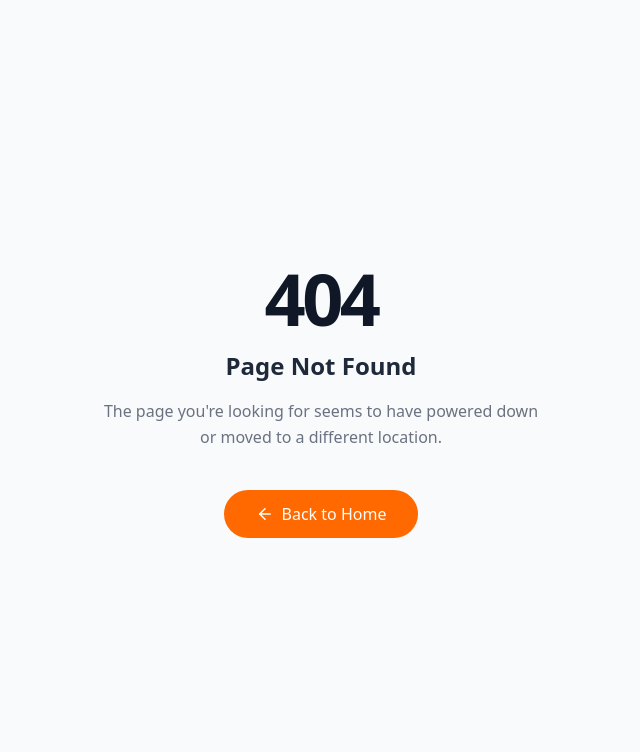
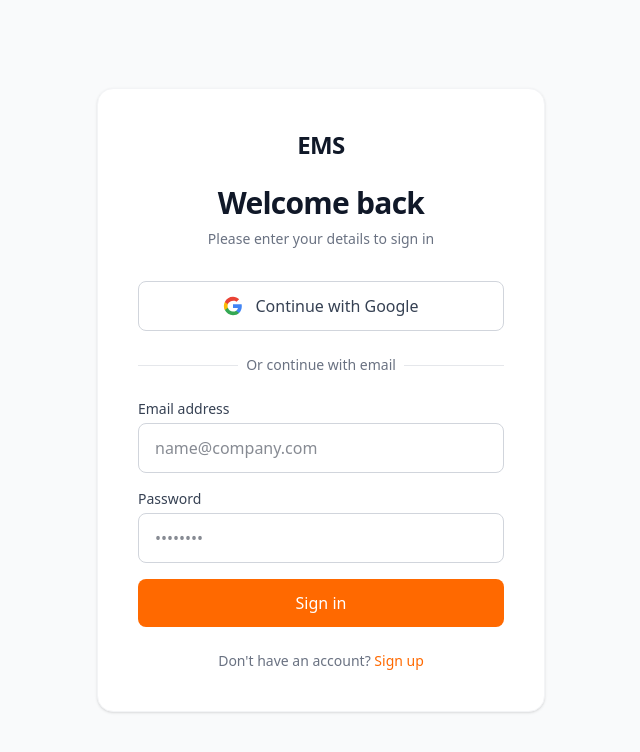
Before and after one commit to VimuthWickramasinghe/Energy-Monitoring-System, a Next.js app in the folder frontend/ems-webapp/: page /login in a window 1280 px wide. Before the commit this address had no page. Shown: the top 752 px of the page, without its empty margins (319-959 px from the left). Built offline with nearby package versions, Linux system fonts and the light colour scheme.

Commit message:
auth navigation

```diff
--- a/frontend/ems-webapp/src/app/auth/page.tsx
+++ b/frontend/ems-webapp/src/app/(auth)/login/page.tsx
@@ -78,6 +78,15 @@ export default function LoginPage() {
                             Sign in
                         </button>
                     </form>
+
+                    <div className="text-center">
+                        <p className="text-sm text-gray-500">
+                            Don't have an account?{" "}
+                            <Link href="/signup" className="text-orange-500 hover:text-orange-600 font-medium">
+                                Sign up
+                            </Link>
+                        </p>
+                    </div>
                 </div>
             </div>
         </div>
--- a/frontend/ems-webapp/src/app/auth/signup.tsx
+++ b/frontend/ems-webapp/src/app/(auth)/signup/page.tsx
@@ -55,7 +55,7 @@ export default function SignUpPage() {
                     <div className="text-center">
                         <p className="text-sm text-gray-500">
                             Already have an account?{" "}
-                            <Link href="/auth" className="text-orange-500 hover:text-orange-600 font-medium">
+                            <Link href="/login" className="text-orange-500 hover:text-orange-600 font-medium">
                                 Sign in
                             </Link>
                         </p>
--- /dev/null
+++ b/frontend/ems-webapp/src/app/[user]/layout.tsx
@@ -0,0 +1,7 @@
+export default function UserLayout({
+    children,
+}: {
+    children: React.ReactNode
+}) {
+    return <section>{children}</section>
+}
--- a/frontend/ems-webapp/src/app/page.tsx
+++ b/frontend/ems-webapp/src/app/page.tsx
@@ -10,7 +10,7 @@ export default function Home() {
           <div className="text-xl font-bold tracking-tight">EMS</div>
         </div>
         <div className="flex items-center gap-6">
-            <Link href="/auth" className="bg-orange-500 hover:bg-orange-600 text-white px-5 py-2 rounded-full text-sm font-medium transition-colors">
+          <Link href="/login" className="bg-orange-500 hover:bg-orange-600 text-white px-5 py-2 rounded-full text-sm font-medium transition-colors">
             Sign In
           </Link>
         </div>
@@ -21,7 +21,7 @@ export default function Home() {
         <section className="grid grid-cols-1 lg:grid-cols-2 gap-16 items-center mb-24">
           <div>
             <div className="flex items-center gap-2 text-orange-500 text-xs font-bold tracking-wider uppercase mb-6">
-              <svg xmlns="http://www.w3.org/2000/svg" width="12" height="12" viewBox="0 0 24 24" fill="currentColor" stroke="none"><path d="M13 2L3 14h9l-1 8 10-12h-9l1-8z"/></svg>
+              <svg xmlns="http://www.w3.org/2000/svg" width="12" height="12" viewBox="0 0 24 24" fill="currentColor" stroke="none"><path d="M13 2L3 14h9l-1 8 10-12h-9l1-8z" /></svg>
               Smart Energy Revolution
             </div>
             <h1 className="text-5xl lg:text-6xl font-bold tracking-tight text-gray-900 leading-[1.1] mb-6">
@@ -31,9 +31,9 @@ export default function Home() {
               Advanced energy management system that visualizes consumption patterns and optimizes your home or building performance with precision and intelligence.
             </p>
             <div className="flex items-center gap-4">
-              <Link href="/auth/signup" className="bg-orange-500 hover:bg-orange-600 text-white px-7 py-3 rounded-full font-medium inline-flex items-center gap-2 transition-all hover:gap-3">
+              <Link href="/login" className="bg-orange-500 hover:bg-orange-600 text-white px-7 py-3 rounded-full font-medium inline-flex items-center gap-2 transition-all hover:gap-3">
                 Get Started
-                <svg xmlns="http://www.w3.org/2000/svg" width="16" height="16" viewBox="0 0 24 24" fill="none" stroke="currentColor" strokeWidth="2" strokeLinecap="round" strokeLinejoin="round"><path d="M5 12h14"/><path d="m12 5 7 7-7 7"/></svg>
+                <svg xmlns="http://www.w3.org/2000/svg" width="16" height="16" viewBox="0 0 24 24" fill="none" stroke="currentColor" strokeWidth="2" strokeLinecap="round" strokeLinejoin="round"><path d="M5 12h14" /><path d="m12 5 7 7-7 7" /></svg>
               </Link>
               <button className="bg-white hover:bg-gray-50 text-gray-900 border border-gray-200 px-7 py-3 rounded-full font-medium transition-colors">
                 View Demo
```
Also changed, not shown: frontend/ems-webapp/src/app/(auth)/layout.tsx (renamed from frontend/ems-webapp/src/app/auth/layout.tsx). Lines whose indentation alone changed are shown as unchanged.
